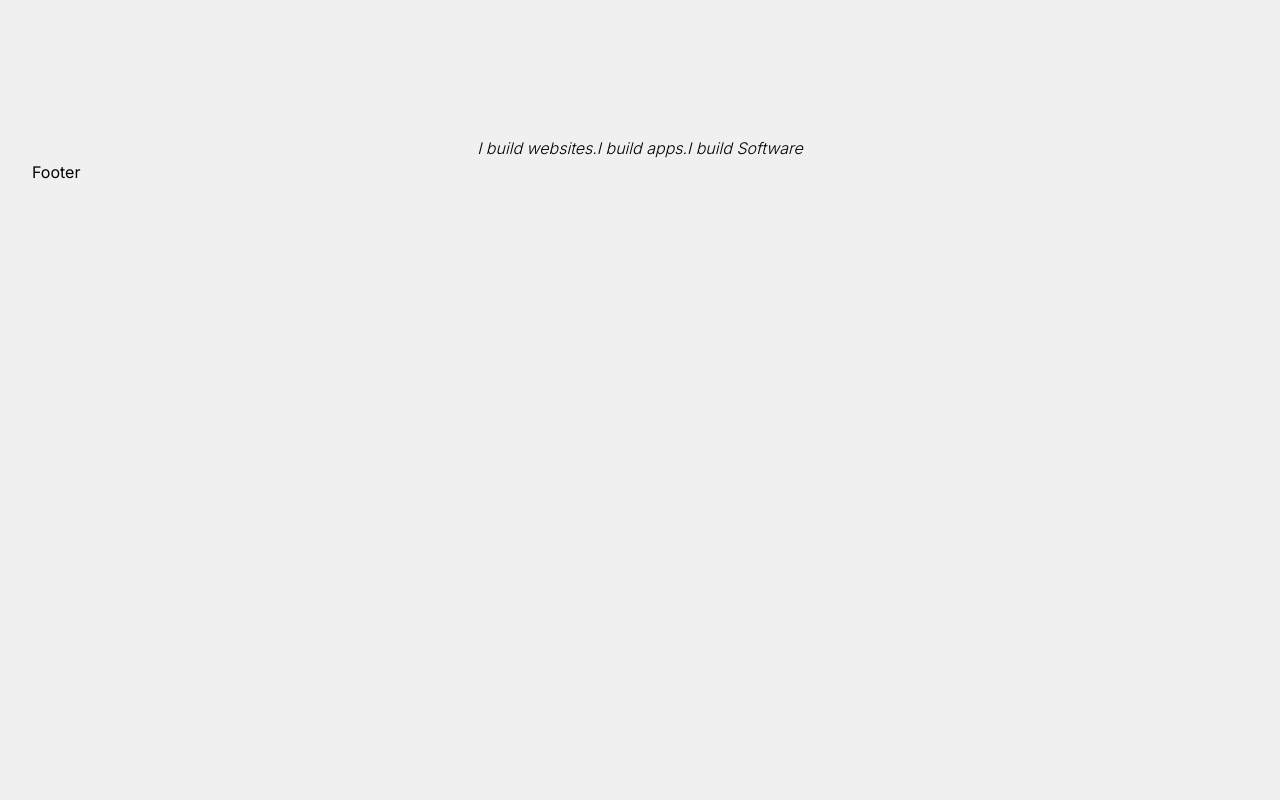
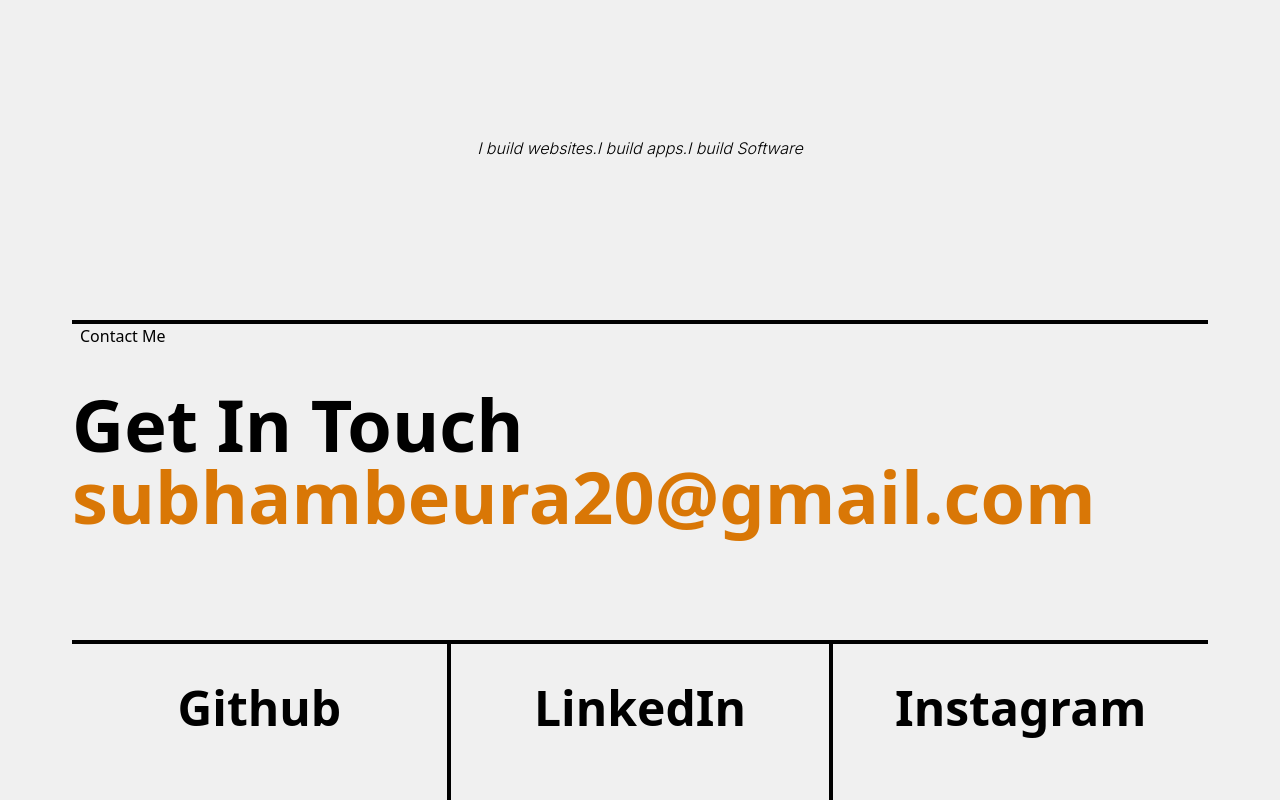
Before and after one commit to Subham-Beura/subhambeura.com, a Next.js app: page / in a window 1280 px wide. Shown: the part 2208-3008 px from the top of the page. Before the commit the page ends 2392 px from the top, so only its background shows below. Built offline with nearby package versions, Linux system fonts and the light colour scheme.

Commit message:
style footer

```diff
--- a/src/components/Layout/Footer.tsx
+++ b/src/components/Layout/Footer.tsx
@@ -1,5 +1,29 @@
+import Link from "next/link";
 import React from "react";
 
 export default function Footer() {
-  return <div>Footer</div>;
+  return (
+    <div className="mt-[20vh] mx-10 ">
+      <div className="border-black border-t-4 h-[40vh] font-sans">
+        <p className="mx-2">Contact Me</p>
+        <div className="font-sans font-bold text-7xl mt-10">
+          <p>Get In Touch</p>
+          <Link href="#" className="hover:underline text-amber-600 my-10">
+            subhambeura20@gmail.com
+          </Link>
+        </div>
+      </div>
+      <div className="border-black border-t-4 flex justify-between h-40 text-center">
+        <div className="border-black w-[30vw] border-r-4 font-sans text-5xl font-semibold pt-10">
+          Github
+        </div>
+        <div className="w-[30vw] font-sans text-5xl font-semibold pt-10">
+          LinkedIn
+        </div>
+        <div className="border-black border-l-4 w-[30vw] font-sans text-5xl font-semibold pt-10">
+          Instagram
+        </div>
+      </div>
+    </div>
+  );
 }
```
